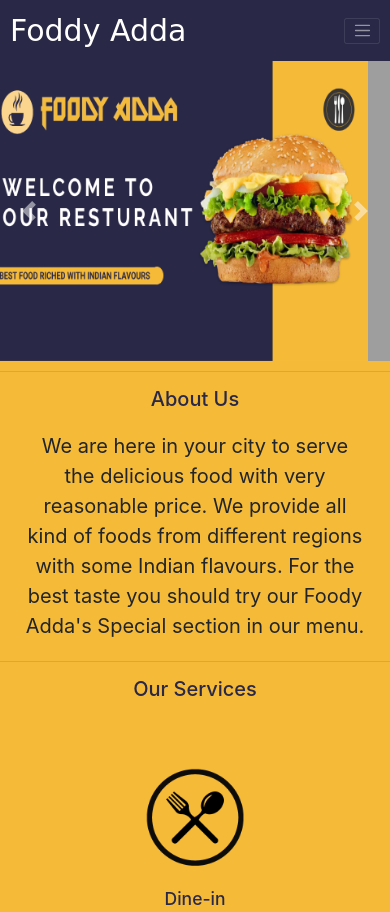
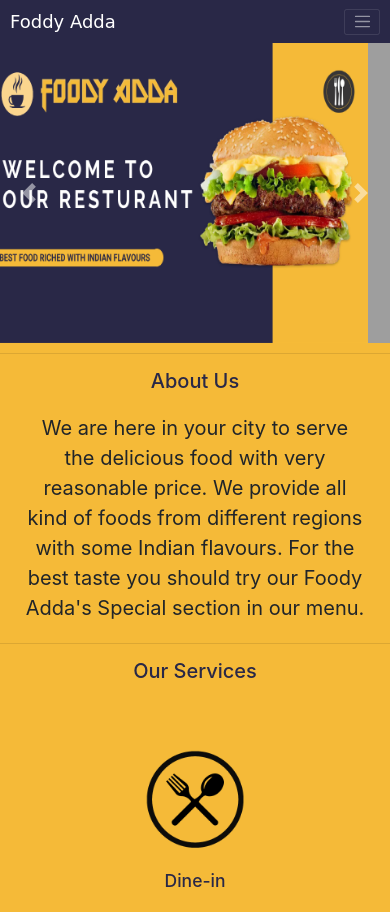
Before and after one commit to AlexWeb07/foodyadda, a plain HTML site: page index.html in a window 390 px wide. Shown: the top 912 px of the page. Drawn offline with nearby package versions, Linux system fonts and the light colour scheme; grey boxes are pictures that could not be loaded; a web font is replaced by a local one.

Commit message:
Update index.css

```diff
--- a/index.css
+++ b/index.css
@@ -9,6 +9,16 @@
     --clr3:rgb(255, 254, 184);
 }
 
+
+::-webkit-scrollbar{
+    width: 5px;
+}
+::-webkit-scrollbar-track{
+    background-color: var(--clr1);
+}
+::-webkit-scrollbar-thumb{
+    background-color: var(--clr2);
+}
 
 html{
     font-size: 16px;
@@ -53,7 +63,7 @@ img{
     color: var(--clr2);
 }
 .nav-name{
-    font-size:1.5rem;
+    font-size: 1.5rem;
 }
 
 /* About Us */
@@ -178,7 +188,8 @@ span{
     .slider1{
         height: 30rem;
     }
-    .nav-name{
-         font-size:1rem;
+    .name{
+        font-size: 1.8rem;
+    }
 
 }
```
